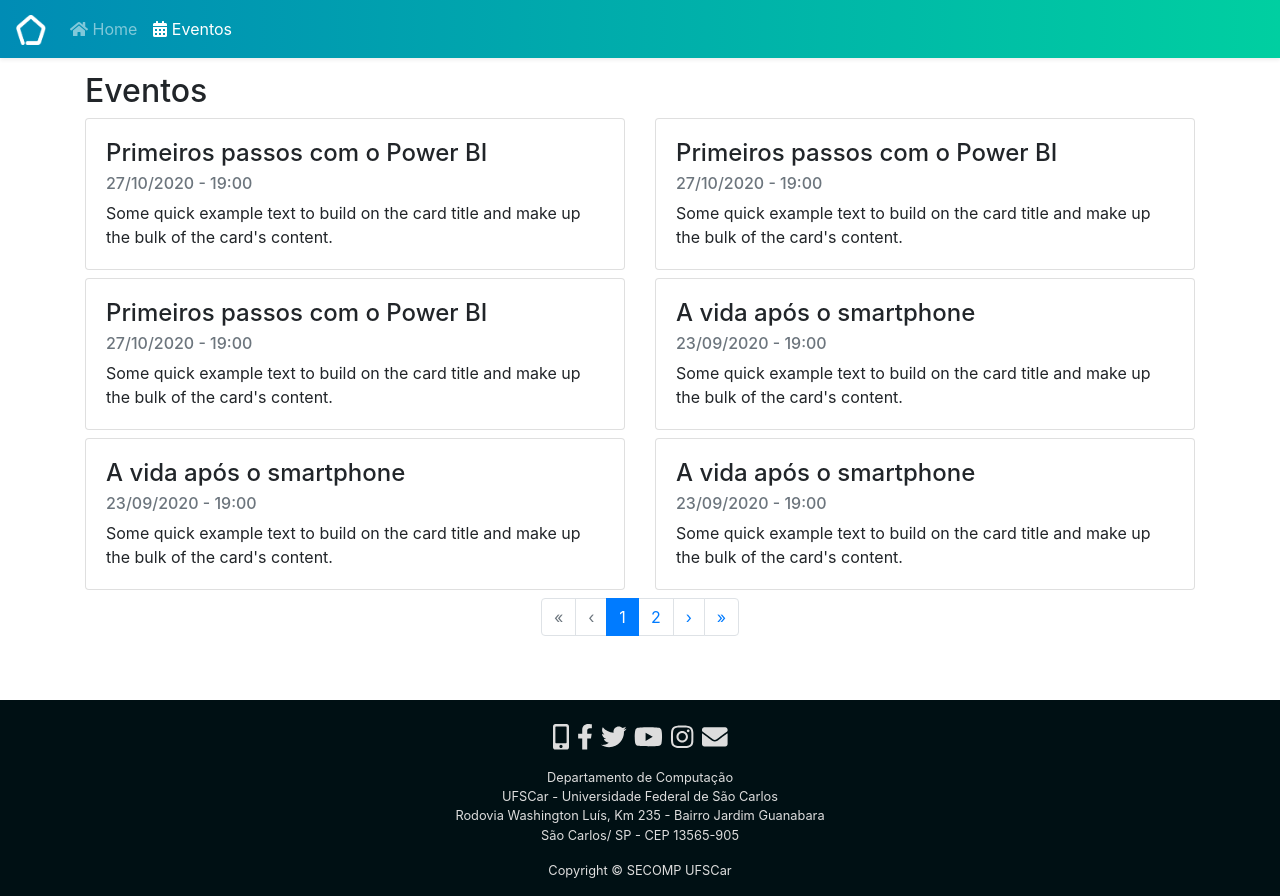
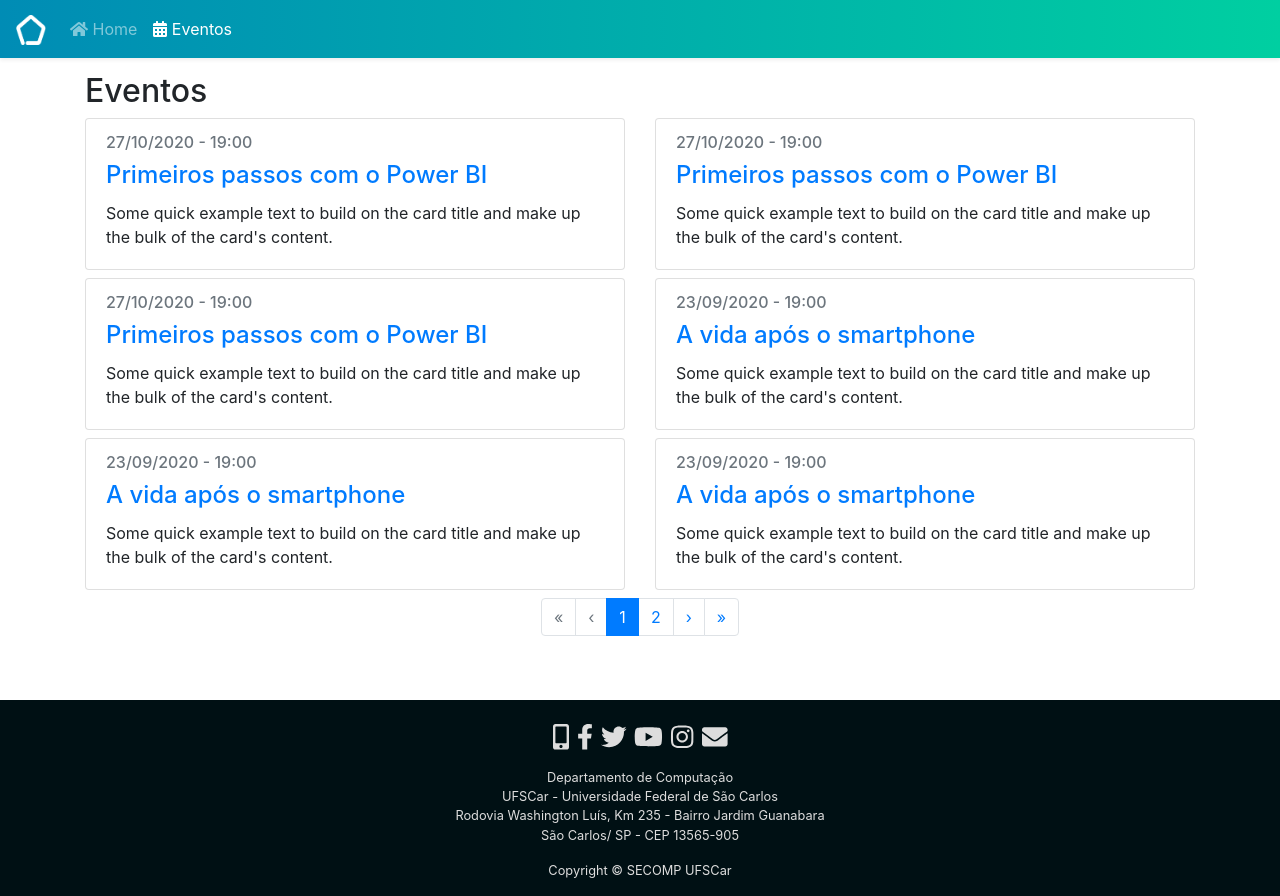
Before and after one commit to secompufscar/site-secomp-vue, a Vue app: page /events in a window 1280 px wide. Built offline with nearby package versions, Linux system fonts and the light colour scheme.

Commit message:
Change the pagination to use query instead of slug

```diff
--- a/src/components/EventoCard.vue
+++ b/src/components/EventoCard.vue
@@ -1,11 +1,15 @@
 <template>
   <b-col cols="12" lg="6">
     <b-card
-      :title="title"
       :sub-title="dateFormatted"
       tag="article"
       class="mb-2"
     >
+      <b-card-title>
+        <router-link to="/events/1">
+          {{ title }}
+        </router-link>
+      </b-card-title>
       <b-card-text>
         {{ content }}
       </b-card-text>
--- a/src/router/index.js
+++ b/src/router/index.js
@@ -13,7 +13,7 @@ const routes = [
     component: Home,
   },
   {
-    path: '/events/:page?',
+    path: '/events',
     name: 'Events',
     component: Events,
   },
--- a/src/views/Events.vue
+++ b/src/views/Events.vue
@@ -56,7 +56,7 @@ export default Vue.extend({
       loading: false,
       error: '',
       events: [],
-      page: this.$route.params.page || 0,
+      page: this.$route.query.page || 0,
       count: 0,
       perPage: 6,
     };
@@ -68,7 +68,7 @@ export default Vue.extend({
   },
   watch: {
     $route(to) {
-      this.page = to.params.page || 0;
+      this.page = to.query.page || 0;
       getEvents(this.page, this.perPage)
         .then((events) => {
           this.events = events;
@@ -96,7 +96,7 @@ export default Vue.extend({
   },
   methods: {
     goToPage(page) {
-      this.$router.push(`/events/${page - 1}`);
+      this.$router.push(`/events?page=${page - 1}`);
     },
   },
 });
```
